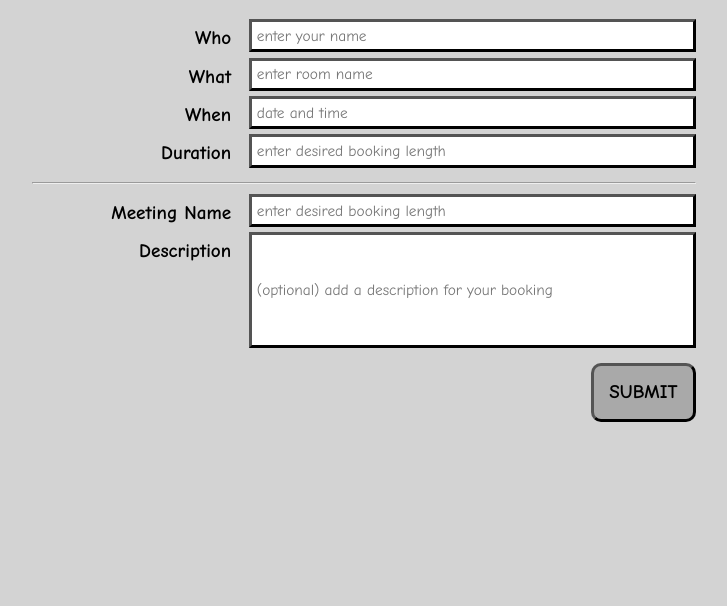
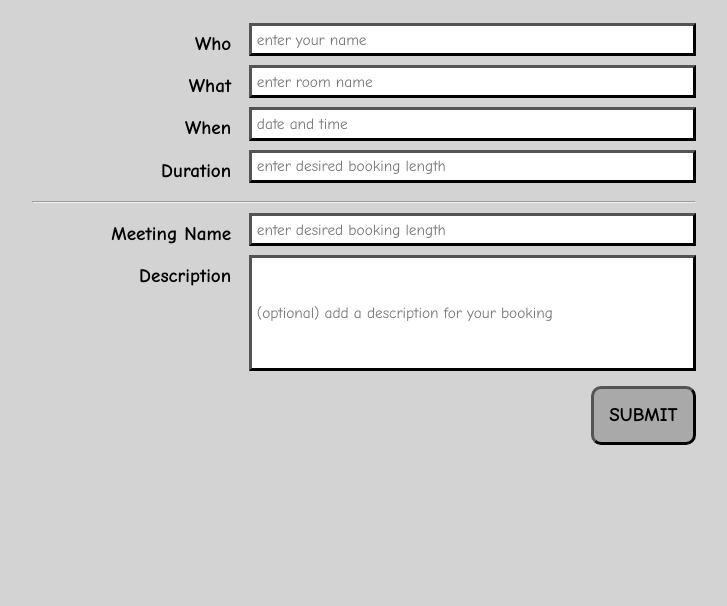
Before and after one commit to peterkkgit/20200430_basicform, a plain HTML site: page index.html in a window 1280 px wide. Shown: the part 403-1009 px from the top of the page, without its empty margins (276-1003 px from the left). Before the commit the page ends 982 px from the top, so only its background shows below. Drawn offline with Linux system fonts and the light colour scheme.

Commit message:
updated css tidy

```diff
--- a/style.css
+++ b/style.css
@@ -10,7 +10,7 @@ body {
 #container {
 
     margin: 300px 300px;
-    line-height: 2em;
+    line-height: 2.2em;
     font-size: 1.2em;
 }
 
```
